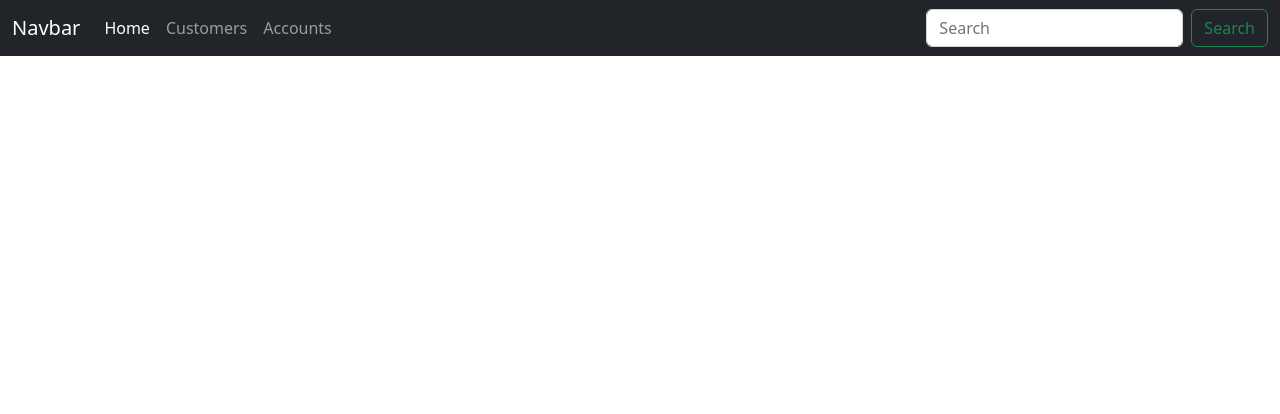
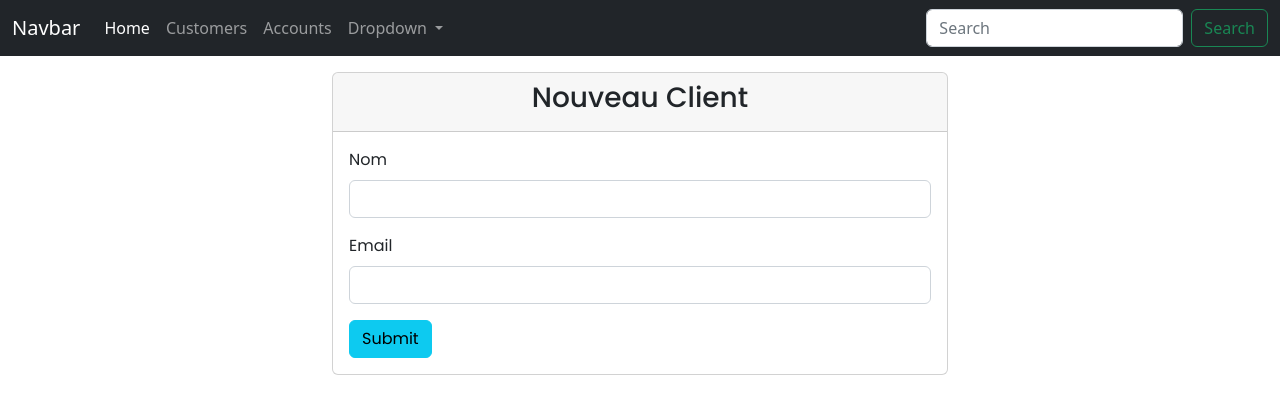
Before and after one commit to awiya/bank-back-front, an Angular app in the folder bank-front/: page /new-customer in a window 1280 px wide. Before the commit this address led to /. Shown: the top 414 px of the page. Built offline with nearby package versions, Linux system fonts and the light colour scheme.

Commit message:
Ajout de nouveau client (formulaire reactive)

```diff
--- a/bank-front/src/app/app-routing.module.ts
+++ b/bank-front/src/app/app-routing.module.ts
@@ -2,6 +2,7 @@ import { NgModule } from '@angular/core';
 import { RouterModule, Routes } from '@angular/router';
 import { AccountsComponent } from './components/accounts/accounts.component';
 import { CustomersComponent } from './components/customers/customers.component';
+import { NewCustomerComponent } from './components/new-customer/new-customer.component';
 
 const routes: Routes = [
   {
@@ -12,6 +13,10 @@ const routes: Routes = [
     path: 'customers',
     component: CustomersComponent,
   },
+  {
+    path: 'new-customer',
+    component: NewCustomerComponent,
+  },
 ];
 
 @NgModule({
--- a/bank-front/src/app/app.module.ts
+++ b/bank-front/src/app/app.module.ts
@@ -7,6 +7,7 @@ import { NavBarComponent } from './components/nav-bar/nav-bar.component';
 import { CustomersComponent } from './components/customers/customers.component';
 import { AccountsComponent } from './components/accounts/accounts.component';
 import { ReactiveFormsModule } from '@angular/forms';
+import { NewCustomerComponent } from './components/new-customer/new-customer.component';
 
 @NgModule({
   declarations: [
@@ -14,6 +15,7 @@ import { ReactiveFormsModule } from '@angular/forms';
     NavBarComponent,
     CustomersComponent,
     AccountsComponent,
+    NewCustomerComponent,
   ],
   imports: [
     BrowserModule,
--- a/bank-front/src/app/components/customers/customers.component.html
+++ b/bank-front/src/app/components/customers/customers.component.html
@@ -7,7 +7,7 @@
                     <div class="input-group">
                         <label class="input-group-text">Mot-clé:</label>
                         <input type="text" formControlName="keyword" class="form-control">
-                        <button class="btn btn-info">Rechercher</button>
+                        <button class="btn btn-info"><i class="bi bi-search"></i></button>
                     </div>
                 </form>
                 <table class="table mt-2">
--- a/bank-front/src/app/components/nav-bar/nav-bar.component.html
+++ b/bank-front/src/app/components/nav-bar/nav-bar.component.html
@@ -16,6 +16,17 @@
                 <li class="nav-item">
                     <a class="nav-link" routerLink="/accounts">Accounts</a>
                 </li>
+                <li class="nav-item dropdown">
+                    <a class="nav-link dropdown-toggle" href="#" id="navbarDropdown" role="button"
+                        data-bs-toggle="dropdown" aria-expanded="false">
+                        Dropdown
+                    </a>
+                    <ul class="dropdown-menu" aria-labelledby="navbarDropdown">
+                        <li><a class="dropdown-item" routerLink="/customers">Rechercher clients</a></li>
+                        <li><a class="dropdown-item" routerLink="/new-customer">Nouveau client</a></li>
+                        <li><a class="dropdown-item" href="#">Something else here</a></li>
+                    </ul>
+                </li>
 
             </ul>
             <form class="d-flex">
--- /dev/null
+++ b/bank-front/src/app/components/new-customer/new-customer.component.html
@@ -0,0 +1,21 @@
+<div class="container popi mt-3 col-md-6 offset-3">
+    <div class="card">
+        <div class="card-header text-center
+    ">
+            <h3>Nouveau Client</h3>
+        </div>
+        <div class="card-body">
+            <form [formGroup]="newCustomerFormGroup" (ngSubmit)="handleSaveCustomer()">
+                <div class="mb-3">
+                    <label class="form-label">Nom</label>
+                    <input type="text" formControlName="name" class="form-control">
+                </div>
+                <div class="mb-3">
+                    <label class="form-label">Email</label>
+                    <input type="text" formControlName="email" class="form-control">
+                </div>
+                <button class="btn btn-info">Submit</button>
+            </form>
+        </div>
+    </div>
+</div>
--- /dev/null
+++ b/bank-front/src/app/components/new-customer/new-customer.component.ts
@@ -0,0 +1,36 @@
+import { Component, OnInit } from '@angular/core';
+import { FormBuilder, FormGroup } from '@angular/forms';
+import { Customer } from 'src/app/models/customer.model';
+import { CustomerService } from 'src/app/services/customer.service';
+
+@Component({
+  selector: 'app-new-customer',
+  templateUrl: './new-customer.component.html',
+  styleUrls: ['./new-customer.component.css'],
+})
+export class NewCustomerComponent implements OnInit {
+  newCustomerFormGroup: FormGroup;
+
+  constructor(
+    private fb: FormBuilder,
+    private customerService: CustomerService
+  ) {}
+  ngOnInit(): void {
+    this.newCustomerFormGroup = this.fb.group({
+      name: this.fb.control(null),
+      email: this.fb.control(null),
+    });
+  }
+
+  handleSaveCustomer() {
+    let customer: Customer = this.newCustomerFormGroup.value;
+    this.customerService.saveCustomer(customer).subscribe({
+      next: (data) => {
+        alert('Customer is saved successfully');
+      },
+      error: (err) => {
+        console.log(err);
+      },
+    });
+  }
+}
--- a/bank-front/src/app/services/customer.service.ts
+++ b/bank-front/src/app/services/customer.service.ts
@@ -19,4 +19,7 @@ export class CustomerService {
       environment.baseUrl + '/search?keyword=' + mc
     );
   }
+  saveCustomer(customer: Customer): Observable<Customer> {
+    return this.http.post<Customer>(environment.baseUrl, customer);
+  }
 }
--- a/bank-front/src/styles.css
+++ b/bank-front/src/styles.css
@@ -1,5 +1,6 @@
 /* You can add global styles to this file, and also import other style files */
-@import "~/node_modules/bootstrap/dist/css/bootstrap.min.css";
+
+@import "~/node_modules/bootstrap-icons/font/bootstrap-icons.css";
 .popi {
   font-family: "Poppins", sans-serif;
 }
```
Also changed, not shown: bank-front/src/app/components/new-customer/new-customer.component.css (added).
